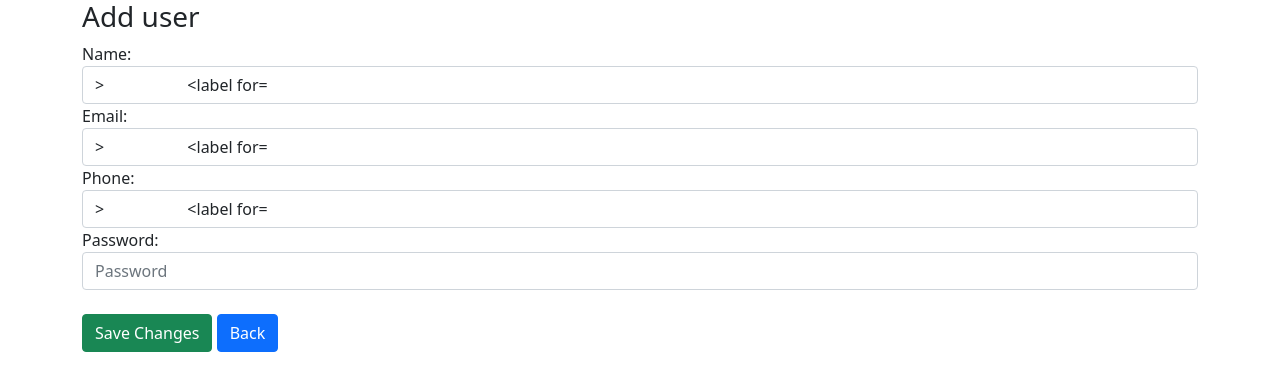
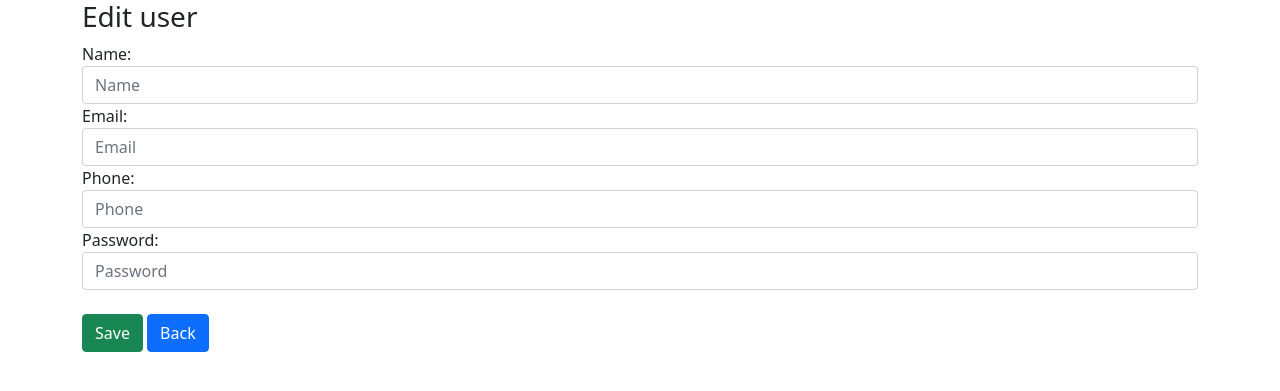
Before and after one commit to egosumscientia/Python-projects, a Flask app: template flask/crudmysql/templates/edit_user.html in a window 1280 px wide. Shown: the top 391 px of the page. Run offline with Flask 2, Linux system fonts and the light colour scheme; the template is opened without the code that fills it, so the values that code supplies are empty.

Commit message:
end crud

```diff
--- a/flask/crudmysql/app.py
+++ b/flask/crudmysql/app.py
@@ -16,6 +16,15 @@ def index():
 @app.route('/add_user_form')
 def add_user_form():
     return render_template('add_user.html')
+
+@app.route('/add_user',methods=['POST'])
+def add_user():
+    name = request.form['name']
+    email = request.form['email']
+    phone = request.form['phone']
+    password = request.form['password']
+    user_controller.add_user(name,email,phone,password)
+    return redirect('/')
 
 #Get the user to edit
 @app.route('/edit_user/<int:id>')
@@ -36,8 +45,8 @@ def update_user():
 
 @app.route("/delete_user", methods=["POST"])
 def delete_user():
-    user_controller.deleter_user(request.form["id"])
-    return redirect("/index")
+    user_controller.deleter_user(request.form['id'])
+    return redirect('/index')
 
 # The server is running
 if __name__ == "__main__":
--- a/flask/crudmysql/configdb.py
+++ b/flask/crudmysql/configdb.py
@@ -3,4 +3,4 @@ import pymysql
 
 #Método pra realizar la conexión a mysql
 def get_connection():
-    return pymysql.connect(host='localhost',user='root',password='',db='dbbiblioteca')
+    return pymysql.connect(host='localhost',user='root',password='',db='dbbibliotk')
--- a/flask/crudmysql/templates/add_user.html
+++ b/flask/crudmysql/templates/add_user.html
@@ -8,8 +8,8 @@ Add User
         <div class="columns">
             <div class="column is-one-third">
                 <h3 class="is-size-3">Add user</h3>
-                <form action="{{url_for('save_user')}}" method="post">
-                    <label for="nombre">Name:</label>
+                <form action="{{url_for('add_user')}}" method="post">
+                    <label for="name">Name:</label>
                     <input required type="text" class="form-control" placeholder="Name" name="name" id="name">
                     <label for="email">Email:</label>
                     <input required type="text" class="form-control" placeholder="Email" name="email" id="email">
@@ -19,7 +19,7 @@ Add User
                     <input required type="text" class="form-control" placeholder="Password" name="password" id="password">
                     <br>
                     <button type="submit" class="btn btn-success">Save</button>
-                    <a href="{{url_for('/index')}}" class="btn btn-primary">Back</a>
+                    <a href="{{url_for('index')}}" class="btn btn-primary">Back</a>
                 </form>
             </div>
         </div>
--- a/flask/crudmysql/templates/edit_user.html
+++ b/flask/crudmysql/templates/edit_user.html
@@ -1,26 +1,26 @@
 {% extends "base.html" %}
 {% block title %}
-Add User
+Edit User
 {% endblock %}
 {% block content %}
 <div class="container">
     <section class="section">
         <div class="columns">
             <div class="column is-one-third">
-                <h3 class="is-size-3">Add user</h3>
+                <h3 class="is-size-3">Edit user</h3>
                 <form action="{{url_for('update_user')}}" method="post">
                     <input type="hidden" name="id" value="{{user[0]}}">
-                    <label for="nombre">Name:</label>
-                    <input required type="text" class="form-control" placeholder="Name" name="name" id="name" value="{{user[1]}}>
+                    <label for="name">Name:</label>
+                    <input required type="text" class="form-control" placeholder="Name" name="name" id="name">
                     <label for="email">Email:</label>
-                    <input required type="text" class="form-control" placeholder="Email" name="email" id="email" value="{{user[2]}}>
+                    <input required type="text" class="form-control" placeholder="Email" name="email" id="email">
                     <label for="phone">Phone:</label>
-                    <input required type="text" class="form-control" placeholder="Phone" name="phone" id="phone" value="{{user[3]}}>
+                    <input required type="text" class="form-control" placeholder="Phone" name="phone" id="phone">
                     <label for="password">Password:</label>
                     <input required type="text" class="form-control" placeholder="Password" name="password" id="password">
                     <br>
-                    <button type="submit" class="btn btn-success">Save Changes</button>
-                    <a href="{{url_for('/')}}" class="btn btn-primary">Back</a>
+                    <button type="submit" class="btn btn-success">Save</button>
+                    <a href="{{url_for('index')}}" class="btn btn-primary">Back</a>
                 </form>
             </div>
         </div>
```
Also changed, not shown: flask/crudmysql/user_controller.py (+6 -6 lines).
